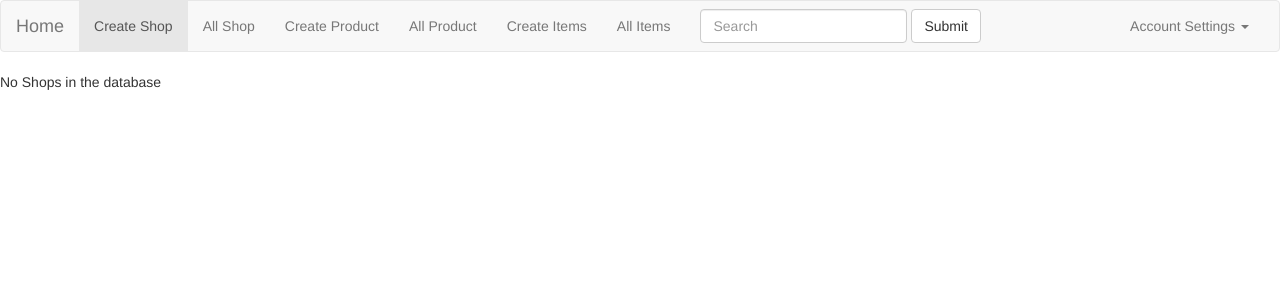
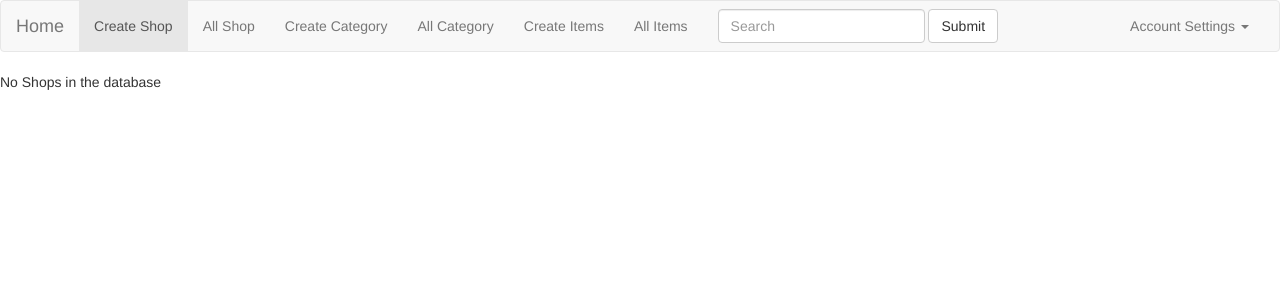
Before and after one commit to Ashishyuva/django-sample, a Django app: page /shops/all_items/ in a window 1280 px wide. Shown: the top 300 px of the page. Run offline with Django 3.2, Linux system fonts and the light colour scheme; data that the repository does not hold is empty; some libraries are stand-ins or nearby versions.

Commit message:
changes for the files

```diff
--- a/shops/models.py
+++ b/shops/models.py
@@ -4,7 +4,7 @@ from django.db import models
 
 
 
-class Product(models.Model):
+class Category(models.Model):
     name  = models.CharField(max_length=30)
     description = models.TextField(max_length=100)
 
@@ -20,7 +20,7 @@ class Shop(models.Model):
     city  = models.CharField(max_length=30)
     state  = models.CharField(max_length=30)
     country  = models.CharField(max_length=30)
-    products = models.ManyToManyField(Product)
+    categories = models.ManyToManyField(Category)
 
     def __str__(self):
         return self.name
@@ -30,7 +30,7 @@ class Item(models.Model):
     name  = models.CharField(max_length=30)
     description = models.TextField(max_length=100)
     image = models.ImageField('Item', upload_to='upload/')
-    product =  models.ForeignKey(Product)
+    category =  models.ForeignKey(Category)
     shop  = models.ForeignKey(Shop)
     def __str__(self):
         return self.name
--- a/shops/views.py
+++ b/shops/views.py
@@ -1,12 +1,13 @@
 from django.shortcuts import get_object_or_404, render
 from django.shortcuts import render_to_response
 from shops.models import Shop
-from shops.models import Product
+from shops.models import Category
 from shops.models import Item
 from django.core.files import File
 from django.core.paginator import Paginator, EmptyPage, PageNotAnInteger#import settings
 import stripe
 from django.views.decorators.csrf import ensure_csrf_cookie
+import json
 import pdb;
 def new(request):
 
@@ -34,22 +35,22 @@ def new_product(request):
 
 def create_product(request):
     if request.POST:
-        product = Product(name=request.POST['name'],description=request.POST['description'])
+        product = Category(name=request.POST['name'],description=request.POST['description'])
         product.save()
         shop  = Shop.objects.get(id=request.POST['shop_id'])
         product.shop_set.add(shop)
-        all_products = Product.objects.all()
+        all_products = Category.objects.all()
         context = {'all_products': all_products}
     return render(request, 'shops/all_products.html', context)
 
 def all_products(request):
-    all_products = Product.objects.all()
+    all_products = Category.objects.all()
     context = {'all_products': all_products}
     return render(request, 'shops/all_products.html', context)
 
 def new_item(request):
     shops = Shop.objects.filter()
-    products = Product.objects.filter()
+    products = Category.objects.filter()
     context = {'shops' : shops,'products' : products}
     return render(request, 'shops/new_item.html', context)
 
@@ -118,7 +119,7 @@ def delete_item(request,item_id):
 
 def edit_item(request,item_id):
     shops = Shop.objects.filter()
-    products = Product.objects.filter()
+    products = Category.objects.filter()
     item = Item.objects.get(pk=item_id)
     context = {'shops' : shops,'products' : products,'item' : item}
     return render(request, 'shops/edit.html', context)
@@ -130,7 +131,7 @@ def update_item(request):
   #  item.image = request.FILES['image']
     item.save()
     shop  = Shop.objects.get(id=request.POST['shop_id'])
-    product = Product.objects.get(id=request.POST['product_id'])
+    product = Category.objects.get(id=request.POST['product_id'])
     item.shop = shop
     item.product = product
     item.save()
--- a/templates/base.html
+++ b/templates/base.html
@@ -33,8 +33,8 @@
       <ul class="nav navbar-nav">
         <li class="active"> <a href="{% url 'new' %}">{% trans "Create Shop" %}</a></li>
        <li> <a href="{% url 'all_shops' %}">{% trans "All Shop" %}</a> </li>
-       <li><a href="{% url 'new_product' %}">{% trans "Create Product" %}</a></li>
-       <li> <a href="{% url 'all_products' %}">{% trans "All Product" %}</a> </li>
+       <li><a href="{% url 'new_product' %}">{% trans "Create  Category" %}</a></li>
+       <li> <a href="{% url 'all_products' %}">{% trans "All  Category" %}</a> </li>
        <li> <a href="{% url 'new_item' %}">{% trans "Create Items" %}</a> </li>
        <li> <a href="{% url 'all_items' %}">{% trans "All Items" %}</a> </li>
        <li></li>
@@ -56,6 +56,17 @@
         </li>
       </ul>
     </div><!-- /.navbar-collapse -->
+     <ul class="nav">
+  <li>
+    <ul id="sidebar">
+    {% for category in categories %}
+      <li>
+         <input type="checkbox" name="groups" class="category_check" value="{{category.id}}" /> {{category.name}}<br />
+      </li>
+    {% endfor %}
+    </ul>
+   </li>
+   <li>
   </div><!-- /.container-fluid -->
 </nav>
 
--- a/templates/shops/new_item.html
+++ b/templates/shops/new_item.html
@@ -28,7 +28,7 @@
      </select>
      </div>
      <div class="form-group">
-     <label for="inputEmail3" class="col-sm-2 control-label">Select Product</label>
+     <label for="inputEmail3" class="col-sm-2 control-label">Select  Category</label>
      <select name="product_id"  class="form-control" style="width:20%">
       {% for product in products %}
        <option value="{{ product.id }}">{{ product.name }}</option>
--- a/templates/shops/new_product.html
+++ b/templates/shops/new_product.html
@@ -18,7 +18,7 @@
     	</div>
       </div>
     <div class="form-group">
-     <label for="inputEmail3" class="col-sm-2 control-label">Select shop</label>
+     <label for="inputEmail3" class="col-sm-2 control-label">Select  category</label>
      <select  name="shop_id" class="form-control" style="width:20%">
      {% for shop in shops %}
        <option value="{{ shop.id }}">{{ shop.name }}</option>
```
Also changed, not shown: home/views.py (+19 -3 lines), templates/index.html (+35 -7 lines), templates/index_page.html (+8 -2 lines), shops/migrations/0006_Category.py (added), 5 other files.
